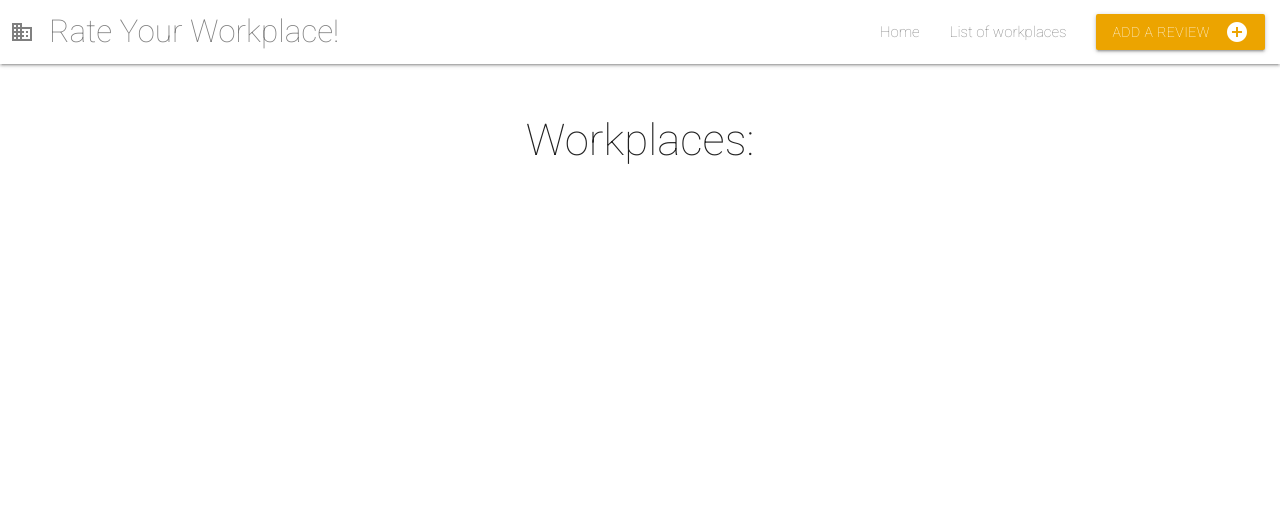
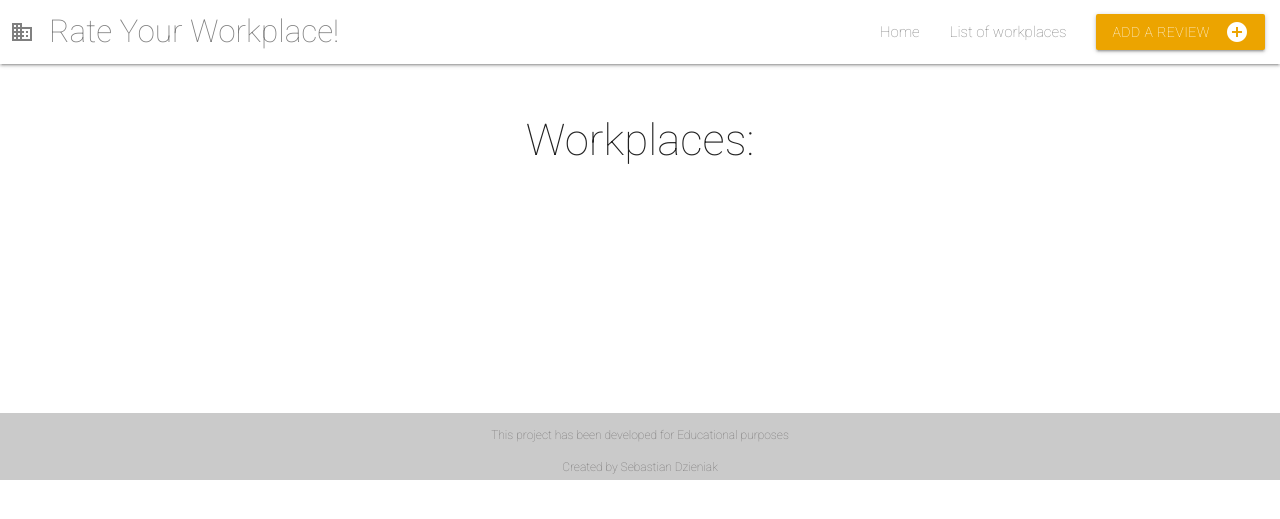
Before and after one commit to sebson1990/antoo-workplace, a Flask app: page /company_list in a window 1280 px wide. Shown: the top 519 px of the page. Run offline with Flask 2, Linux system fonts and the light colour scheme; data that the repository does not hold is empty; some libraries are stand-ins or nearby versions.

Commit message:
commit to master

```diff
--- a/app.py
+++ b/app.py
@@ -19,13 +19,24 @@ app.secret_key = os.environ.get("SECRET_KEY")
 @app.route('/')
 @app.route('/get_reviews')
 def get_reviews():
-    return render_template("reviews.html",Reviews=list(mongo.db.Reviews.find()), agencies=mongo.db.Agencies.find())
+    return render_template("reviews.html", Reviews=mongo.db.Reviews.find())
+
+
 
 #company list:
 
-@app.route('/get_companies')
-def get_companies():
+@app.route('/company_list')
+def company_list():
     return render_template("companylist.html", agencies=mongo.db.Agencies.find())
+
+#company profile page:
+
+#@app.route('/company_profile/<agency>')
+#def company_profile(agency):
+#    name = agency.split(', ')[0]
+#    location = agency.split(', ')[1]
+#    reviews = mongo.db.Reviews.find({"agency_name": agency})
+#    return render_template("companyprofile.html", Reviews=reviews, name=name, location=location)
 
 #adding new reviews:
 
@@ -100,11 +111,6 @@ def add_company():
         flash("Company Successfully Added")
 
 
-#company list:
-
-@app.route('/company_list')
-def company_list():
-    return render_template("companylist.html")
 
 #company profile page:
 
@@ -114,6 +120,14 @@ def company_profile(agency):
     location = agency.split(', ')[1]
     reviews = mongo.db.Reviews.find({"agency_name": agency})
     return render_template("companyprofile.html", Reviews=reviews, name=name, location=location)
+
+#company profile page coming from the list of companies:
+
+#@app.route('/company_profile1/<agency>')
+#def company_profile1(agency):
+#    agencies = mongo.db.Agency.find_one(agency)
+#    return render_template("companyprofile1.html", Reviews=list(mongo.db.Reviews.find()), agencies=agencies)
+
 
 #@app.route('/company_profile/<company_id>')
 #def company_profile(company_id):
--- a/static/CSS/styles.css
+++ b/static/CSS/styles.css
@@ -107,3 +107,37 @@ body {
     .sidenav {padding-top: 15px;}
     .sidenav a {font-size: 18px;}
   }
+
+/* Footer */
+
+.footer {
+    position: absolute;
+    bottom: 0;
+    width: 100%;
+    height: 4.5rem;
+    background-color: #cacaca;
+    color: #737171;
+    text-align: center;
+    font-weight: 100;
+    font-size: 12px;
+  }
+
+  .footer p {
+      padding: 1px;
+  }
+
+  .footer a {
+      color: grey;
+      text-decoration: none;
+      font-weight: 500;
+  }
+
+  .footer a:hover {
+      color: black;
+  }
+
+  .page-container {
+    position: relative;
+    min-height: 60vh;
+
+}
--- a/templates/base.html
+++ b/templates/base.html
@@ -13,7 +13,7 @@
 </head>
 
 <body>
-
+<div class="page-container">
     <header>
         <nav>
             <div class="nav-wrapper navbar-style">
@@ -24,7 +24,7 @@
                 <ul class="right hide-on-med-and-down">
                     </li>
                     <li><a class="navbar-elements" href="{{ url_for('get_reviews') }}">Home</a></li>
-                    <li><a class="navbar-elements" href="{{ url_for('get_companies') }}">List of workplaces</a></li>
+                    <li><a class="navbar-elements" href="{{ url_for('company_list') }}">List of workplaces</a></li>
                     <li><a class="waves-effect waves-light btn add-review-button" href="{{ url_for('add_review') }}">
                         Add a review <i class="material-icons right">add_circle</i></a></li>
                 </ul>
@@ -51,10 +51,20 @@
         {% endwith %}
     </section>
 
-    {% block content%}
+    {% block content %}
+
     {% endblock %}
+    <br>
+    <br>
 
-
+    <footer class="footer">
+        <p>This project has been developed for Educational purposes</p>
+        <p>Created by Sebastian Dzieniak
+            <a href="https://www.linkedin.com/in/sebastian-dzieniak/"><i class="fab fa-linkedin"></i></a>
+            <a href="https://github.com/sebson1990"><i class="fab fa-github"></i></a>
+        </p>
+    </footer>
+</div>
 </body>
 <script src="https://cdnjs.cloudflare.com/ajax/libs/materialize/1.0.0/js/materialize.min.js"></script>
 <script>
--- a/templates/companylist.html
+++ b/templates/companylist.html
@@ -20,7 +20,7 @@
       </ul>
       </div>
       <div class="card-action">
-        <a href="#">See more</a>
+        <a href="{{ url_for('company_profile1', agency=agency.agency_name) }}">See more</a>
         <a href="#">Add a new review</a>
       </div>
     </div>
```
Also changed, not shown: templates/companyprofile1.html (added, +52 -0 lines).
